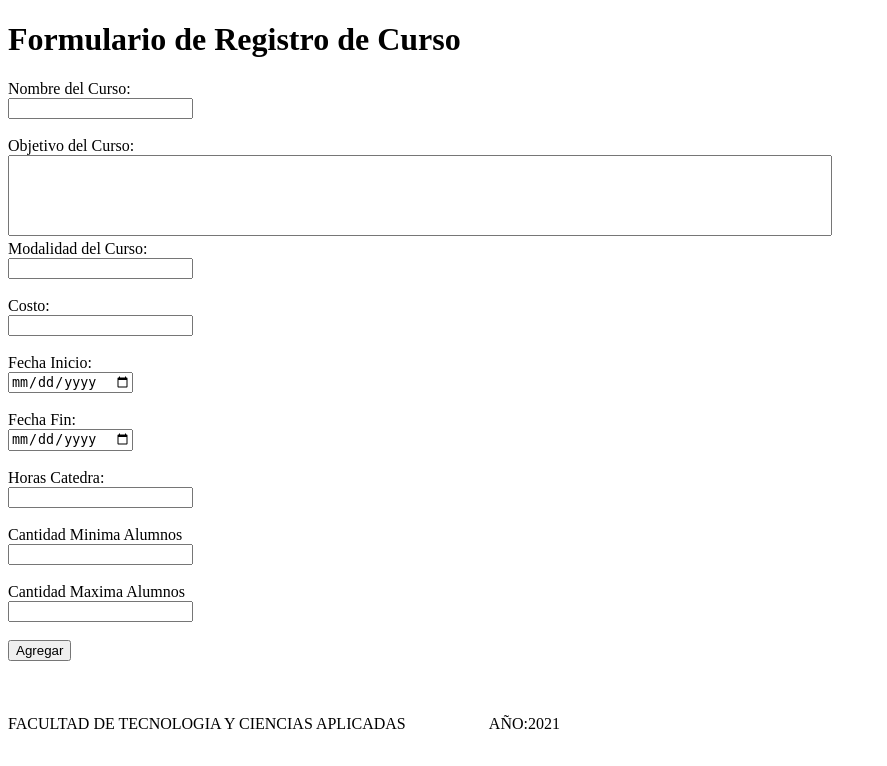
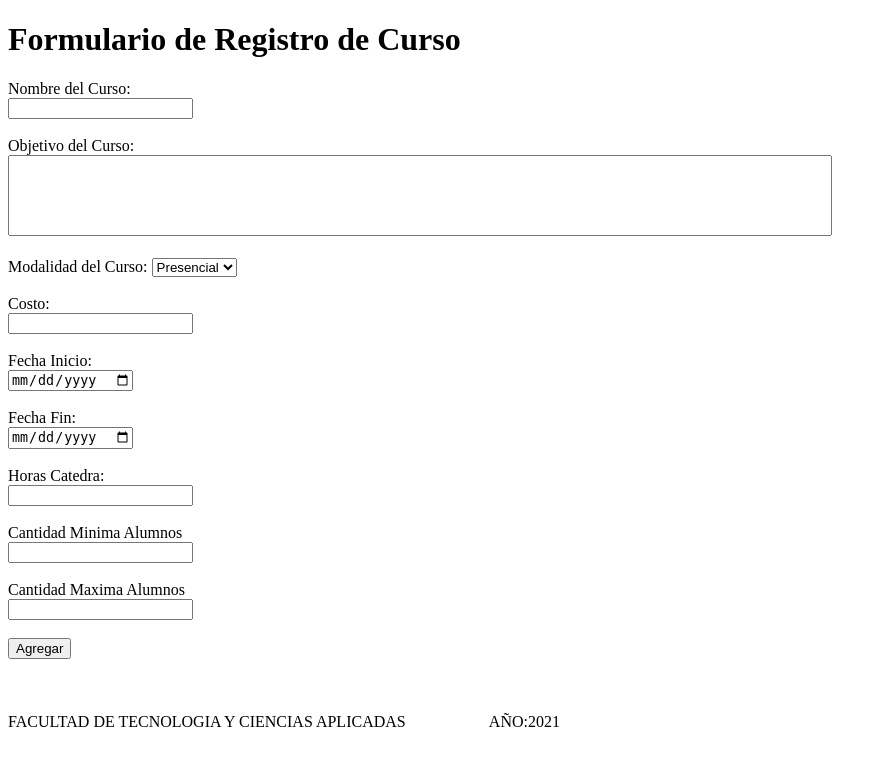
Before and after one commit to luisgm21/2021TP3Progra3, a Python web app: template TP1/templates/formcrearcurso.html in a window 1280 px wide. Shown: the part 34-800 px from the top of the page, without its empty margins (0-887 px from the left). Run offline with Jinja, Linux system fonts and the light colour scheme; the template is opened without the code that fills it, so the values that code supplies are empty.

Commit message:
Toques finales para TP1

```diff
--- a/TP1/templates/formcrearcurso.html
+++ b/TP1/templates/formcrearcurso.html
@@ -37,11 +37,15 @@
             </div>
             <div>
                 <label for="objetivo">Objetivo del Curso:</label> <br>
-                <textarea name="objectivo" id="objetivo" cols="100" rows="5"></textarea>
+                <textarea name="objectivo" id="objetivo" cols="100" rows="5"></textarea><br>
             </div>
             <div>
-                <label for="modalidad">Modalidad del Curso:</label><br>
-                <input name="modalidad" id="modalidad" type="text"><br><br>
+                <br><label for="modalidad">Modalidad del Curso:</label>
+                <select name="modalidad" id="modalidad">
+                    <option value="presencial">Presencial</option>
+                    <option value="virtual" >Virtual</option>
+                    <option value="mixta">Mixta</option>
+                </select><br><br>
             </div>
             <div>
                 <label for="costo">Costo:</label><br>
```
